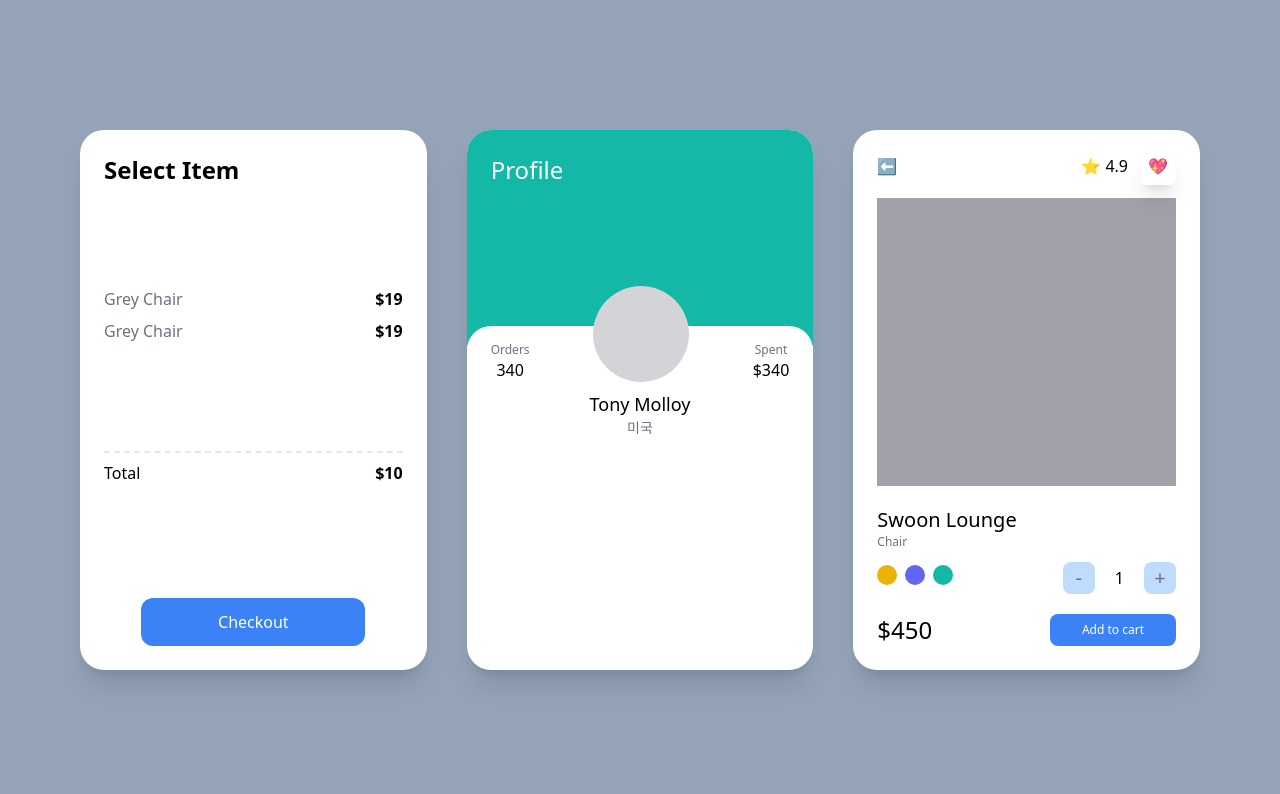
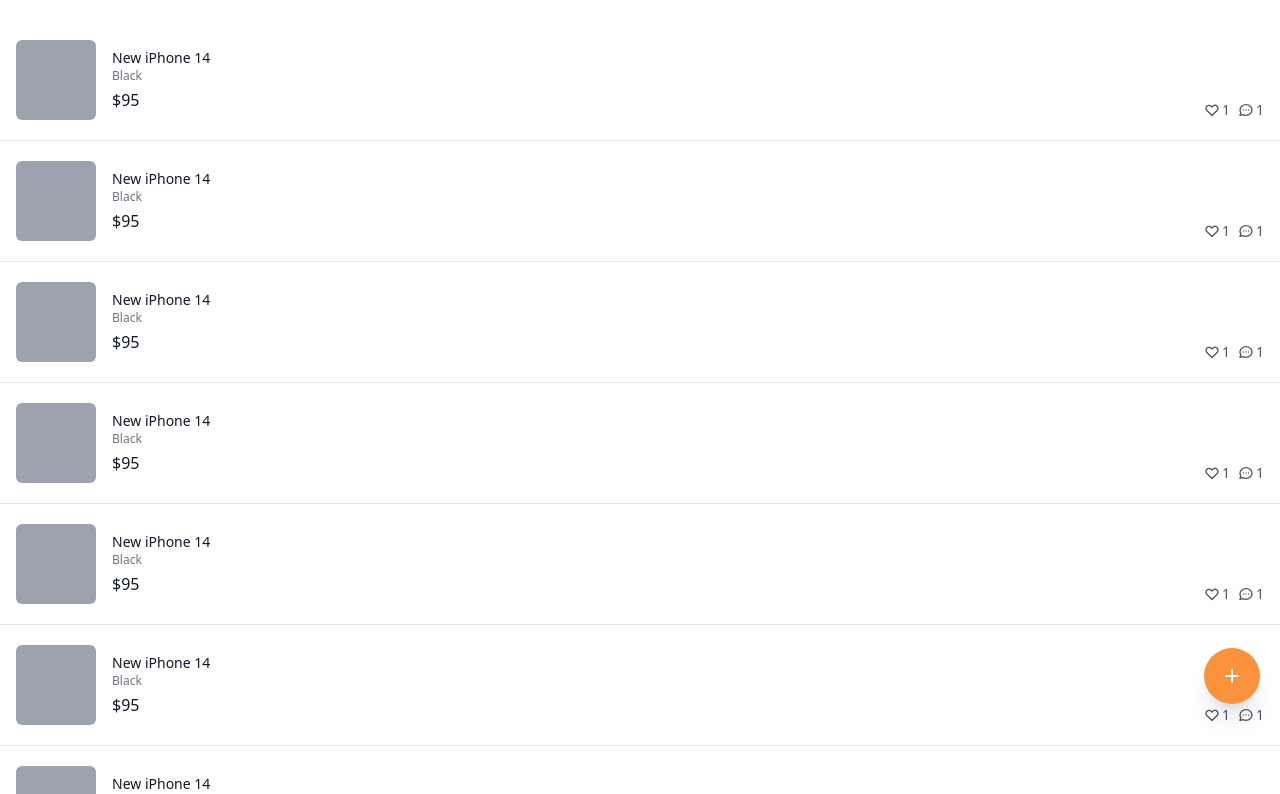
Before and after one commit to cocoball200/exchange-market, a Next.js app: page / in a window 1280 px wide. Shown: the top 794 px of the page. Built offline with nearby package versions, Linux system fonts and the light colour scheme.

Commit message:
add: layout index page

```diff
--- a/pages/index.tsx
+++ b/pages/index.tsx
@@ -1,96 +1,78 @@
 import type { NextPage } from "next";
-import Forms from "./Form/Form";
 
 const Home: NextPage = () => {
   return (
-    <div className="grid min-h-screen gap-10 bg-slate-400 py-20 px-20 lg:grid-cols-2 xl:grid-cols-3 xl:place-content-center">
-      <div className="flex flex-col justify-between rounded-3xl bg-white p-6 shadow-xl dark:bg-black">
-        <span className="text-2xl font-semibold dark:text-white">
-          Select Item
-        </span>
-        <ul>
-          <div className="my-2 flex justify-between ">
-            <span className="text-gray-500 dark:text-gray-100">Grey Chair</span>
-            <span className="font-semibold dark:text-white">$19</span>
-          </div>
-          <div className="my-2 flex justify-between ">
-            <span className="text-gray-500 dark:text-gray-100">Grey Chair</span>
-            <span className="font-semibold dark:text-white">$19</span>
-          </div>
-        </ul>
-
-        <div className="mt-2 flex justify-between border-t-2 border-dashed pt-2">
-          <span>Total</span>
-          <span className="font-semibold">$10</span>
-        </div>
-        <button
-          className="mx-auto mt-5 block w-3/4 rounded-xl bg-blue-500 p-3
-        text-center text-white hover:bg-teal-500 hover:text-black focus:bg-red-500
-        active:bg-yellow-500 dark:border dark:border-white
-        dark:bg-black dark:hover:bg-white
-        "
+    <div className="flex flex-col space-y-5 py-10">
+      {[1, 1, 1, 1, 1, 1, 1, 1, 1, 1, 1, 1].map((_, i) => (
+        <div
+          key={i}
+          className="flex cursor-pointer  justify-between border-b px-4 pb-5"
         >
-          Checkout
-        </button>
-      </div>
-      <div className="group overflow-hidden rounded-3xl bg-white shadow-xl">
-        <div className="p-6 pb-14 xl:pb-40 portrait:bg-indigo-600 landscape:bg-teal-500">
-          <span className="text-2xl text-white">Profile</span>
-        </div>
-        <div className="relative -top-5 rounded-3xl bg-white p-6">
-          <div className="relative -top-16 flex items-end justify-between">
-            <div className="flex flex-col items-center">
-              <span className="text-xs text-gray-500">Orders</span>
-              <span className="font-medium">340</span>
-            </div>
-            <div className="h-24 w-24 rounded-full bg-zinc-300 transition-colors group-hover:bg-red-300" />
-            <div className="flex flex-col items-center">
-              <span className="text-xs text-gray-500">Spent</span>
-              <span className="font-medium">$340</span>
+          <div className="flex space-x-4">
+            <div className="h-20 w-20 rounded-md bg-gray-400" />
+            <div className="flex flex-col pt-2">
+              <h3 className="text-sm font-medium text-gray-900">
+                New iPhone 14
+              </h3>
+              <span className="text-xs text-gray-500">Black</span>
+              <span className="mt-1 font-medium text-gray-900">$95</span>
             </div>
           </div>
-          <div className="relative  -mt-14 -mb-5 flex flex-col items-center">
-            <span className="text-lg font-medium">Tony Molloy</span>
-            <span className="text-sm text-gray-500">미국</span>
+          <div className="flex items-end justify-end space-x-2">
+            <div className="flex items-center space-x-0.5 text-sm  text-gray-600">
+              <svg
+                className="h-4 w-4"
+                fill="none"
+                stroke="currentColor"
+                viewBox="0 0 24 24"
+                xmlns="http://www.w3.org/2000/svg"
+              >
+                <path
+                  strokeLinecap="round"
+                  strokeLinejoin="round"
+                  strokeWidth="2"
+                  d="M4.318 6.318a4.5 4.5 0 000 6.364L12 20.364l7.682-7.682a4.5 4.5 0 00-6.364-6.364L12 7.636l-1.318-1.318a4.5 4.5 0 00-6.364 0z"
+                ></path>
+              </svg>
+              <span>1</span>
+            </div>
+            <div className="flex items-center space-x-0.5 text-sm  text-gray-600">
+              <svg
+                className="h-4 w-4"
+                fill="none"
+                stroke="currentColor"
+                viewBox="0 0 24 24"
+                xmlns="http://www.w3.org/2000/svg"
+              >
+                <path
+                  strokeLinecap="round"
+                  strokeLinejoin="round"
+                  strokeWidth="2"
+                  d="M8 12h.01M12 12h.01M16 12h.01M21 12c0 4.418-4.03 8-9 8a9.863 9.863 0 01-4.255-.949L3 20l1.395-3.72C3.512 15.042 3 13.574 3 12c0-4.418 4.03-8 9-8s9 3.582 9 8z"
+                ></path>
+              </svg>
+              <span>1</span>
+            </div>
           </div>
         </div>
-      </div>
-      <div className="rounded-3xl bg-white p-6 shadow-xl lg:col-span-2 xl:col-span-1">
-        <div className="mb-5 flex items-center justify-between">
-          <span>⬅️</span>
-          <div className="space-x-3">
-            <span>⭐️ 4.9</span>
-            <span className="rounded-md p-2 shadow-xl">💖</span>
-          </div>
-        </div>
-        <div className="mb-5 h-72 bg-zinc-400" />
-        <div className="flex flex-col">
-          <span className="text-xl font-medium">Swoon Lounge</span>
-          <span className="text-xs text-gray-500">Chair</span>
-          <div className="mt-3 mb-5 flex items-center justify-between">
-            <div className="space-x-2">
-              <button className="h-5 w-5 rounded-full bg-yellow-500 ring-yellow-500 ring-offset-2 transition focus:ring-2" />
-              <button className="h-5 w-5 rounded-full bg-indigo-500 ring-indigo-500 ring-offset-2 transition focus:ring-2" />
-              <button className="h-5 w-5 rounded-full bg-teal-500 ring-teal-500 ring-offset-2 transition focus:ring-2" />
-            </div>
-            <div className="flex items-center space-x-5">
-              <button className=" flex aspect-square w-8 items-center justify-center rounded-lg bg-blue-200 text-xl text-gray-500">
-                -
-              </button>
-              <span>1</span>
-              <button className=" flex aspect-square w-8 items-center justify-center rounded-lg bg-blue-200 text-xl text-gray-500">
-                +
-              </button>
-            </div>
-          </div>
-          <div className="flex items-center justify-between">
-            <span className="text-2xl font-medium">$450</span>
-            <button className="rounded-lg bg-blue-500 py-2 px-8 text-center text-xs text-white">
-              Add to cart
-            </button>
-          </div>
-        </div>
-      </div>
+      ))}
+      <button className="fixed bottom-24 right-5 cursor-pointer  rounded-full bg-orange-400 p-4 text-white shadow-xl transition-colors hover:bg-orange-500">
+        <svg
+          className="h-6 w-6"
+          xmlns="http://www.w3.org/2000/svg"
+          fill="none"
+          viewBox="0 0 24 24"
+          stroke="currentColor"
+          aria-hidden="true"
+        >
+          <path
+            strokeLinecap="round"
+            strokeLinejoin="round"
+            strokeWidth="2"
+            d="M12 6v6m0 0v6m0-6h6m-6 0H6"
+          />
+        </svg>
+      </button>
     </div>
   );
 };
```
Also changed, not shown: pages/Enter.tsx (added, +114 -0 lines).
